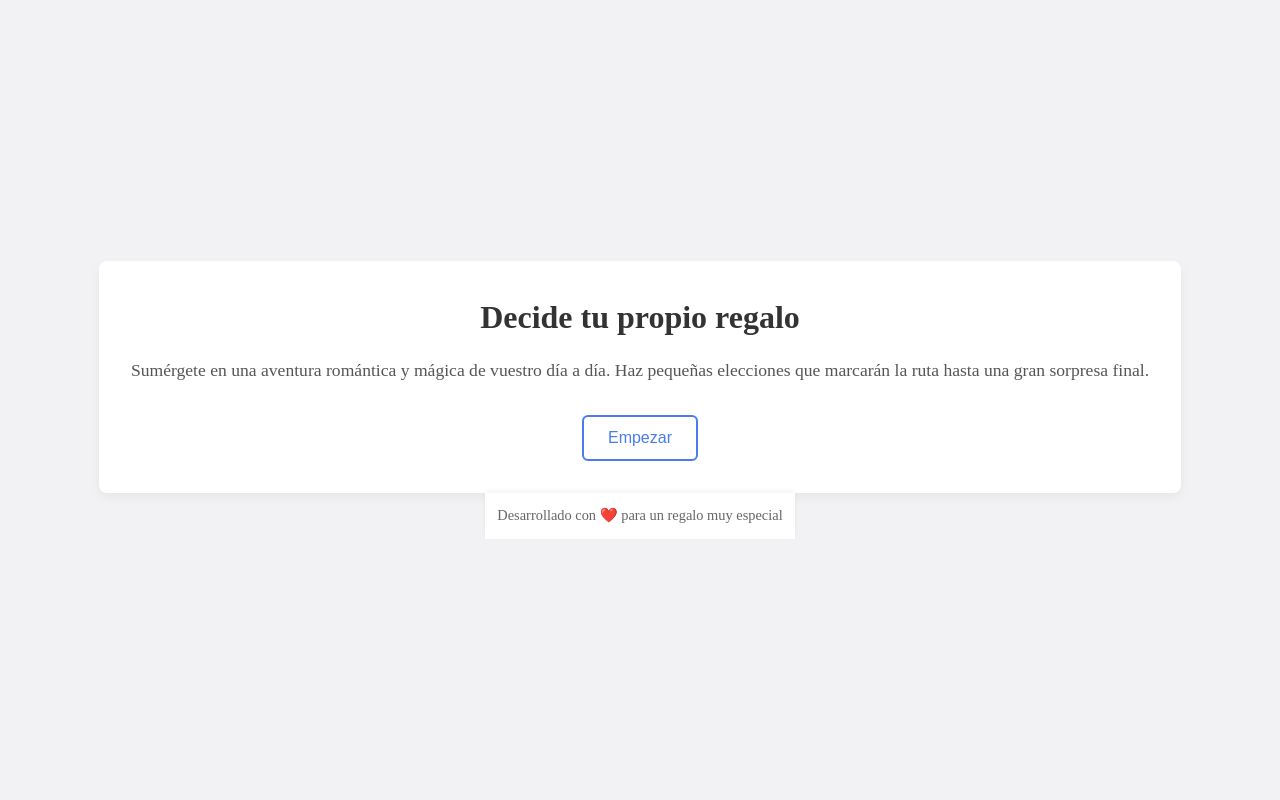
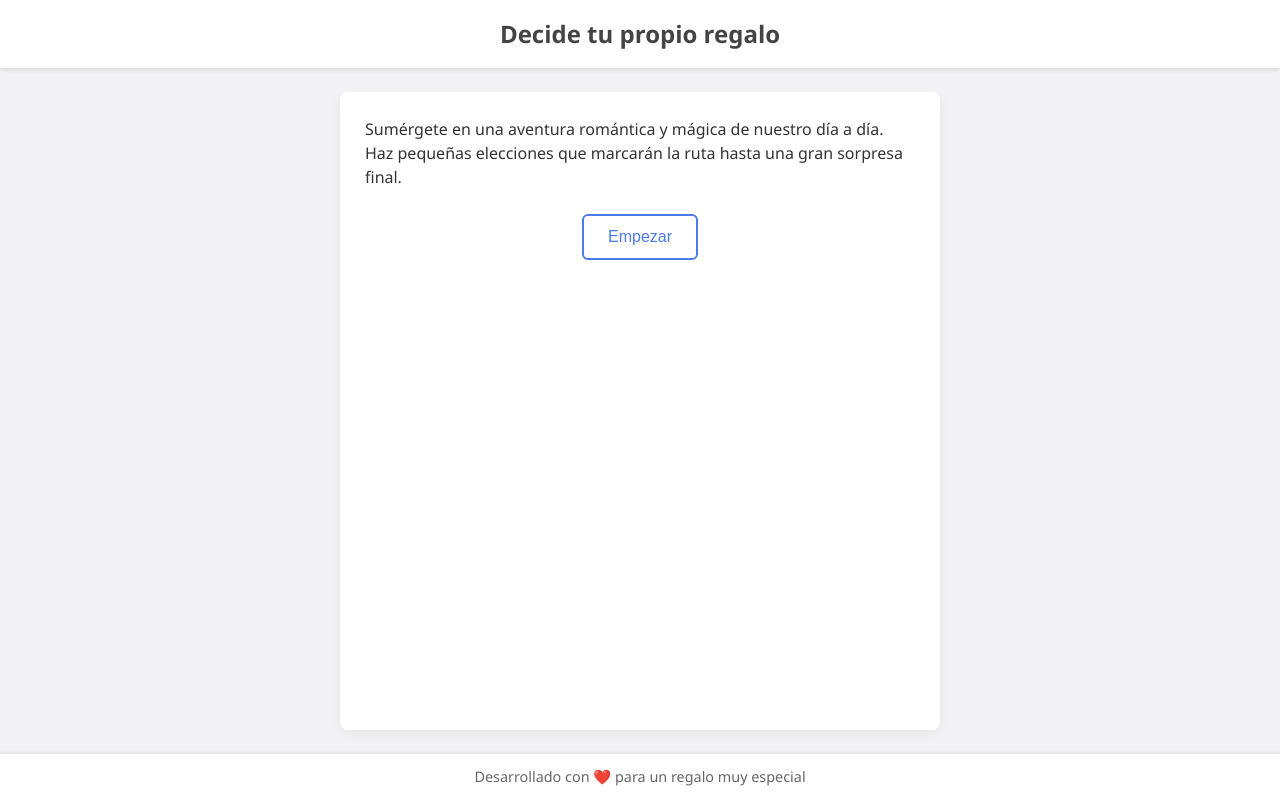
Before and after one commit to porronxo92/regaloGema25, a plain HTML site: page intro.html in a window 1280 px wide. Drawn offline with Linux system fonts and the light colour scheme.

Commit message:
la ultima

```diff
--- a/css/styles.css
+++ b/css/styles.css
@@ -160,3 +160,14 @@
     margin-top: 0.5rem;
     max-width: 90%;
   }
+
+  .start-btn {
+    background:#fff; border:2px solid #4b7bec; color:#4b7bec;
+    padding:0.75rem 1.5rem; font-size:1rem; border-radius:6px; cursor:pointer;
+    transition:background 0.2s, color 0.2s;
+  }
+  .start-btn:hover { background:#4b7bec; color:#fff; }
+
+  .start-text{
+    margin: 25px;
+  }
--- a/intro.html
+++ b/intro.html
@@ -5,35 +5,26 @@
   <meta name="viewport" content="width=device-width, initial-scale=1.0"/>
   <title>Juego regalo 30 cumpleaños - Mini-novela Interactiva</title>
   <link rel="stylesheet" href="css/styles.css" />
-  <style>
-    /* Estilos específicos de la intro */
-    body { display:flex; align-items:center; justify-content:center; background:#f2f2f5; min-height:100vh; margin:0; font-family:inherit; }
-    .intro-container { text-align:center; padding:2rem; background:#fff; border-radius:8px; box-shadow:0 4px 12px rgba(0,0,0,0.05); }
-    .intro-container h1 { font-size:2rem; margin-bottom:1rem; }
-    .intro-container p { font-size:1.1rem; margin-bottom:2rem; color:#555; }
-    .intro-container .start-btn {
-      background:#fff; border:2px solid #4b7bec; color:#4b7bec;
-      padding:0.75rem 1.5rem; font-size:1rem; border-radius:6px; cursor:pointer;
-      transition:background 0.2s, color 0.2s;
-    }
-    .intro-container .start-btn:hover { background:#4b7bec; color:#fff; }
-  </style>
 </head>
 <body>
-  <div class="intro-container">
+  <header>
     <h1>Decide tu propio regalo</h1>
-    <p>
-      Sumérgete en una aventura romántica y mágica de vuestro día a día.
+  </header>
+
+  <main id="scene" role="main">
+    <p class="start-text">
+      Sumérgete en una aventura romántica y mágica de nuestro día a día.
       Haz pequeñas elecciones que marcarán la ruta hasta una gran sorpresa final.
     </p>
     <button class="start-btn" onclick="window.location.href='index.html'">
       Empezar
     </button>
-  </div>
+  </main>
 
   <footer>
     <p>Desarrollado con ❤️ para un regalo muy especial</p>
   </footer>
 
+  <script type="module" src="js/app.js"></script>
 </body>
 </html>
```
